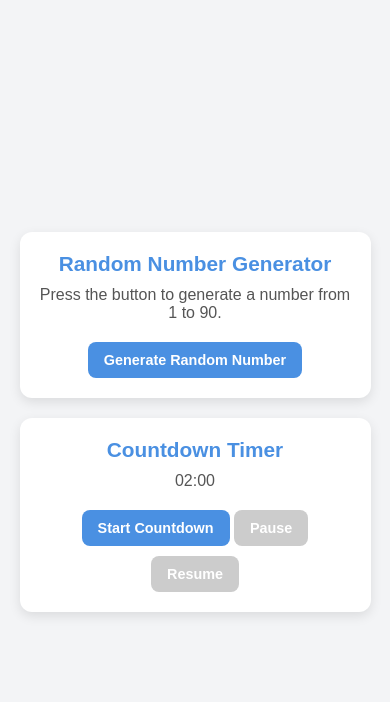
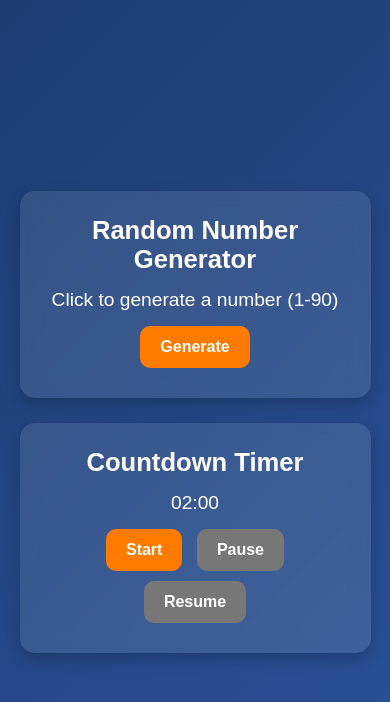
Before and after one commit to bhoomish-v-a/timeTracker, a plain HTML site: page index.html in a window 390 px wide. Drawn offline with Linux system fonts and the light colour scheme.

Commit message:
Updated UI

```diff
--- a/index.html
+++ b/index.html
@@ -3,7 +3,7 @@
 <head>
     <meta charset="UTF-8">
     <meta name="viewport" content="width=device-width, initial-scale=1.0">
-    <title>Random Generator and Countdown Timer</title>
+    <title>Random Generator & Countdown Timer</title>
     <style>
         /* Global Styles */
         * {
@@ -12,13 +12,13 @@
             box-sizing: border-box;
         }
         body {
-            font-family: Arial, sans-serif;
+            font-family: 'Poppins', sans-serif;
             display: flex;
             justify-content: center;
             align-items: center;
-            min-height: 100vh;
-            background-color: #f3f4f6;
-            color: #333;
+            height: 100vh;
+            background: linear-gradient(135deg, #1e3c72, #2a5298);
+            color: #fff;
         }
 
         /* Container Style */
@@ -26,141 +26,107 @@
             display: flex;
             flex-direction: column;
             align-items: center;
-            gap: 20px;
-            max-width: 400px;
+            gap: 25px;
+            max-width: 450px;
             width: 90%;
         }
 
         /* Section Styles */
         .section {
-            background-color: #ffffff;
-            padding: 20px;
-            border-radius: 12px;
-            box-shadow: 0 4px 12px rgba(0, 0, 0, 0.1);
+            background: rgba(255, 255, 255, 0.1);
+            padding: 25px;
+            border-radius: 15px;
+            box-shadow: 0 6px 15px rgba(0, 0, 0, 0.2);
             width: 100%;
             text-align: center;
+            backdrop-filter: blur(10px);
         }
 
         h2 {
-            color: #4a90e2;
-            font-size: 1.5rem;
-            margin-bottom: 10px;
+            font-size: 1.6rem;
+            margin-bottom: 15px;
         }
 
         p {
             font-size: 1.2rem;
-            color: #555;
             margin: 10px 0;
         }
 
         /* Button Styles */
         button {
             padding: 12px 20px;
-            margin-top: 10px;
+            margin: 5px;
             font-size: 1rem;
             font-weight: bold;
-            color: #ffffff;
-            background-color: #4a90e2;
+            color: #fff;
+            background: #ff7b00;
             border: none;
-            border-radius: 8px;
+            border-radius: 10px;
             cursor: pointer;
-            transition: background-color 0.3s;
+            transition: 0.3s;
         }
         button:hover {
-            background-color: #357ab8;
+            background: #ff5a00;
         }
         button:disabled {
-            background-color: #ccc;
+            background: #777;
             cursor: not-allowed;
-        }
-
-        /* Responsive Styling */
-        @media (max-width: 500px) {
-            h2 {
-                font-size: 1.3rem;
-            }
-            p {
-                font-size: 1rem;
-            }
-            button {
-                font-size: 0.9rem;
-                padding: 10px 16px;
-            }
         }
     </style>
 </head>
 <body>
-
     <div class="container">
-
-        <!-- Random Number Generator Section -->
-        <div class="section" id="randomGenerator">
+        <!-- Random Number Generator -->
+        <div class="section">
             <h2>Random Number Generator</h2>
-            <p id="randomNumber">Press the button to generate a number from 1 to 90.</p>
-            <button onclick="generateRandomNumber()">Generate Random Number</button>
+            <p id="randomNumber">Click to generate a number (1-90)</p>
+            <button onclick="generateRandomNumber()">Generate</button>
         </div>
 
-        <!-- Countdown Timer Section -->
-        <div class="section" id="countdownTimer">
+        <!-- Countdown Timer -->
+        <div class="section">
             <h2>Countdown Timer</h2>
             <p id="timerDisplay">02:00</p>
-            <button onclick="startCountdown()">Start Countdown</button>
+            <button onclick="startCountdown()">Start</button>
             <button onclick="pauseCountdown()" id="pauseButton" disabled>Pause</button>
             <button onclick="resumeCountdown()" id="resumeButton" disabled>Resume</button>
         </div>
-
     </div>
 
     <!-- Notification Sound -->
     <audio id="notificationSound" src="m.mp3"></audio>
 
     <script>
-        // Function to generate a random number between 1 and 90
         function generateRandomNumber() {
-            const randomNumber = Math.floor(Math.random() * 90) + 1;
-            document.getElementById('randomNumber').innerText = `Random Number: ${randomNumber}`;
+            document.getElementById('randomNumber').innerText = `Random: ${Math.floor(Math.random() * 90) + 1}`;
         }
 
-        // Countdown timer variables
-        let countdownInterval;
-        let timeRemaining = 120; // 2 minutes in seconds
-        let isPaused = false;
+        let countdownInterval, timeRemaining = 120, isPaused = false;
 
-        // Start countdown function
         function startCountdown() {
-            timeRemaining = 120; // reset to 2 minutes
+            timeRemaining = 120;
             isPaused = false;
             updateButtons();
             document.getElementById('timerDisplay').innerText = formatTime(timeRemaining);
-
-            clearInterval(countdownInterval); // Clear any existing timer
+            clearInterval(countdownInterval);
             countdownInterval = setInterval(updateCountdown, 1000);
         }
 
-        // Pause countdown function
         function pauseCountdown() {
             isPaused = true;
             updateButtons();
         }
 
-        // Resume countdown function
         function resumeCountdown() {
             isPaused = false;
             updateButtons();
         }
 
-        // Update countdown function
         function updateCountdown() {
             if (!isPaused) {
                 timeRemaining--;
                 document.getElementById('timerDisplay').innerText = formatTime(timeRemaining);
-
-                // Play notification sound when 15 seconds left
-                if (timeRemaining === 15) {
-                    playNotificationSound();
-                }
-
-                // Stop timer and play sound when time's up
+                if (timeRemaining === 15) playNotificationSound();
                 if (timeRemaining <= 0) {
                     clearInterval(countdownInterval);
                     document.getElementById('timerDisplay').innerText = "Time's up!";
@@ -169,25 +135,20 @@
             }
         }
 
-        // Helper function to format time in MM:SS
         function formatTime(seconds) {
             const minutes = Math.floor(seconds / 60);
             const secs = seconds % 60;
             return `${String(minutes).padStart(2, '0')}:${String(secs).padStart(2, '0')}`;
         }
 
-        // Play notification sound
         function playNotificationSound() {
-            const sound = document.getElementById('notificationSound');
-            sound.play();
+            document.getElementById('notificationSound').play();
         }
 
-        // Enable and disable buttons based on state
         function updateButtons() {
             document.getElementById('pauseButton').disabled = isPaused || timeRemaining <= 0;
             document.getElementById('resumeButton').disabled = !isPaused || timeRemaining <= 0;
         }
     </script>
-
 </body>
 </html>
```
